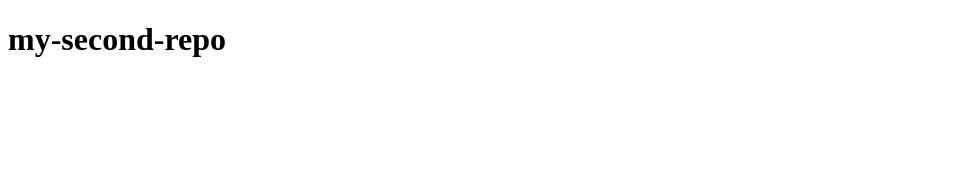
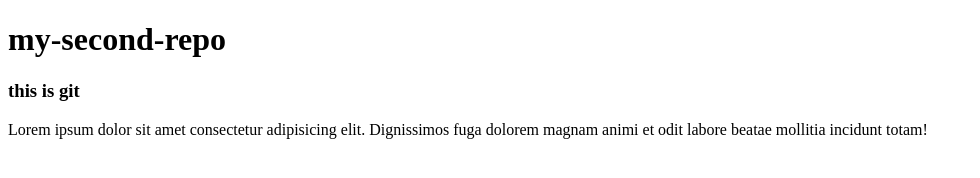
Before and after one commit to Tajulislam2912/my-second-repo, a plain HTML site: page index.html in a window 1280 px wide. Shown: the whole page, without its empty margins (0-980 px from the left). Drawn offline with Linux system fonts and the light colour scheme.

Commit message:
added here

```diff
--- a/index.html
+++ b/index.html
@@ -8,5 +8,8 @@
 </head>
 <body>
     <h1>my-second-repo</h1>
+    <h3>this is git</h3>
+    <p>Lorem ipsum dolor sit amet consectetur adipisicing elit. Dignissimos fuga dolorem magnam animi et odit labore beatae mollitia incidunt totam!
+    </p>
 </body>
 </html>
```
